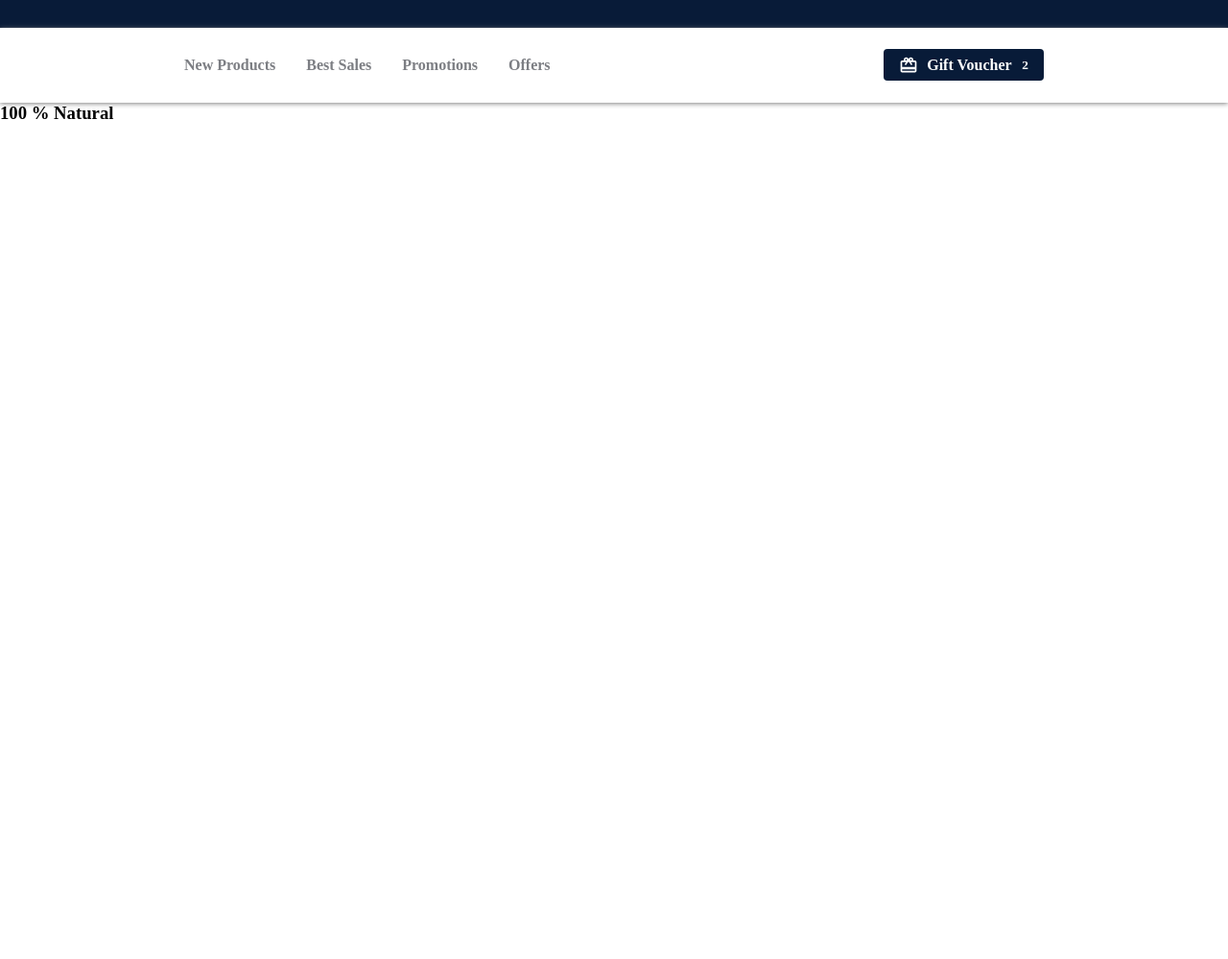
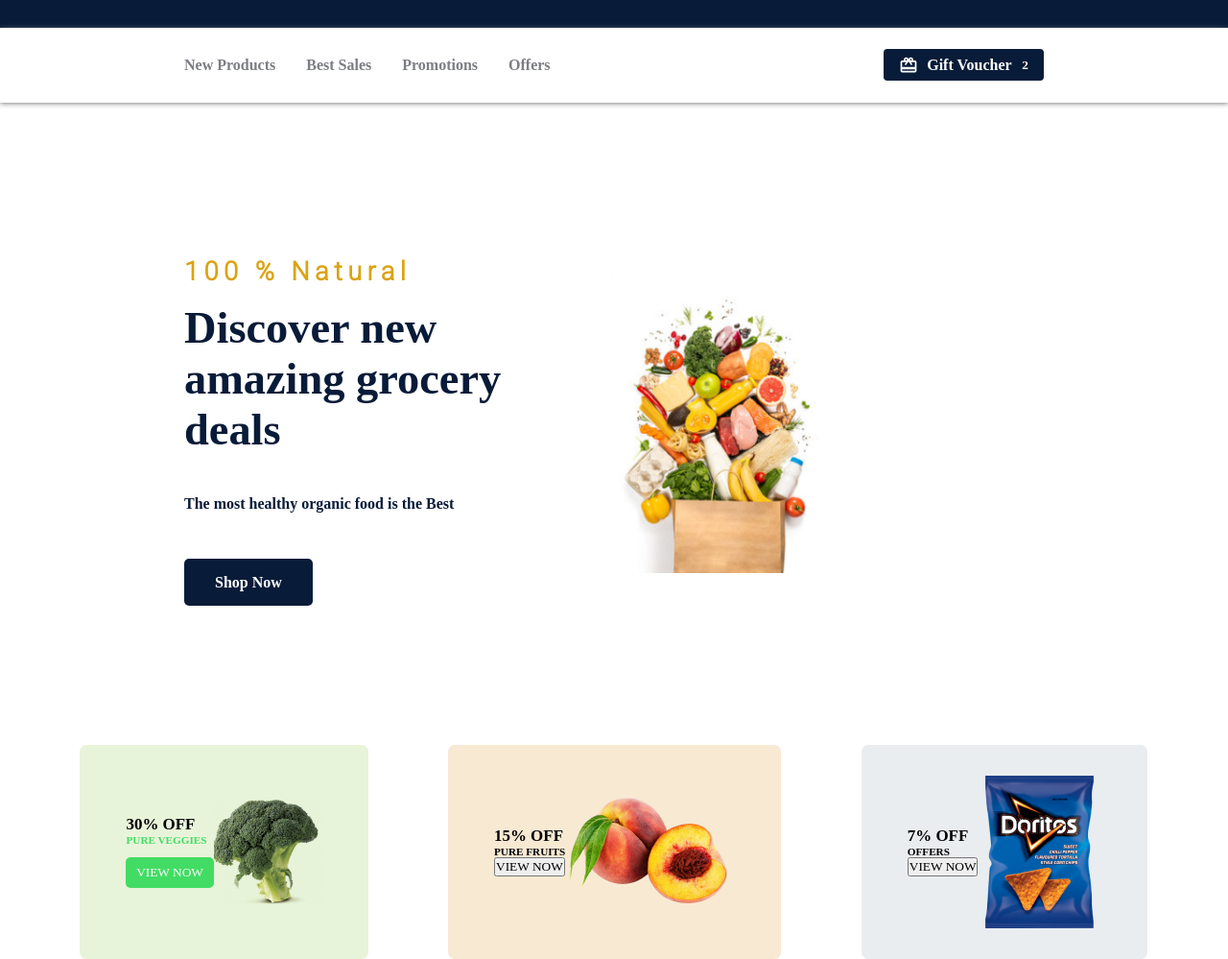
Before and after one commit to UnityGameDesign-max/group-2, a plain HTML site: page CLIENT/src/index.html in a window 1280 px wide. Shown: the part 71-1070 px from the top of the page at 96% size. Before the commit the page ends 800 px from the top, so only its background shows below. Drawn offline with Linux system fonts and the light colour scheme; a web font is replaced by a local one.

Commit message:
added styles

```diff
--- a/CLIENT/src/index.html
+++ b/CLIENT/src/index.html
@@ -24,7 +24,7 @@
                 </aside>
             </figcaption>
         </figure>
-        <form class="search-section row-item">
+        <form method="post" class="search-section row-item">
             <select aria-placeholder="Catergory">
                 <option>Catergory</option>
                 <option>Fresh Veggies</option>
@@ -75,8 +75,43 @@
     </nav>
 
     <main>
-        <section class="hero-section">
-            <h3>100 % Natural</h3>
+        <section class="hero-section hero-section__padding-center row-item">
+            <section class="hero-section__content">
+                <h3>100 % Natural</h3>
+                <h1>Discover new amazing grocery deals</h1>
+                <p>The most healthy organic food is the Best</p>
+                <a href="#">Shop Now</a>
+            </section>
+            <img src="../assets/hero-section-image.png" alt="hero-section image">
+        </section>
+
+        <section class="discounted-items row-item">
+            <article class="discount__veggies row-item">
+                <section>
+                    <h4>30% OFF</h4>
+                    <p>PURE VEGGIES</p>
+                    <button>VIEW NOW</button>
+                </section>
+                <img src="../assets/broccoli 1.png" alt="">
+            </article>
+
+            <article class="discount__fruits row-item">
+                <section>
+                    <h4>15% OFF</h4>
+                    <p>PURE FRUITS</p>
+                    <button>VIEW NOW</button>
+                </section>
+                <img src="../assets/Peaches.png" alt="">
+            </article>
+
+            <article class="discount__Snacks row-item">
+                <section>
+                    <h4>7% OFF</h4>
+                    <p>OFFERS</p>
+                    <button>VIEW NOW</button>
+                </section>
+                <img src="../assets/Snacks.png" alt="">
+            </article>
         </section>
     </main>
 </body>
--- a/CLIENT/style/style.css
+++ b/CLIENT/style/style.css
@@ -8,7 +8,9 @@
 
 :root {
     --COLOR-PRIMARY: #081B38;
+    --COLOR-PRIMARY-200: #05162e;
     --COLOR-SECONDARY: #42DC64;
+    --COLOR-SECONDARY-200: #2d9c45;
     --COLOR-TERTIARY: #FFF;
     --COLOR-TERTIARY-100: #DBA314;
     --COLOR-TERTIARY-200: #616369d3;
@@ -60,6 +62,10 @@
     border-bottom-right-radius: 5px;
 }
 
+.search-section button:hover {
+    background-color: var(--COLOR-SECONDARY-200)
+}
+
 .search-section button figure img {
     width: 12px;
 }
@@ -85,9 +91,10 @@
     width: 20%;
 }
 
-.links-section .links-section__border::after {
-    content: "";
-    color: #42DC64;
+.links-section ul .links-section__border::after {
+    content: '';
+    position: absolute;
+    background-color: #2dbe28;
 }
 
 .top-navigation h4,
@@ -159,3 +166,120 @@
 .bottom-navigation a {
     text-decoration: none;
 }
+
+
+/*  HERO SECTIONS  */
+
+.hero-section__content h3 {
+    font-family: Roboto;
+    letter-spacing: 0.20em;
+    font-size: 1.7rem;
+    color: var(--COLOR-TERTIARY-100);
+    margin-bottom: 0.6em;
+}
+
+.hero-section__padding-center {
+    margin-inline: auto;
+    width: 70%;
+}
+
+.hero-section {
+    padding-block: 10em;
+    align-items: center;
+    max-width: 2330px;
+    justify-content: space-between;
+}
+
+.hero-section h1 {
+    font-size: 2.9em;
+    max-width: 600px;
+    margin-bottom: 0.9em;
+}
+
+.hero-section img {
+    object-fit: contain;
+    width: 54%;
+}
+
+.hero-section__content {
+    width: 43%;
+}
+
+.hero-section h1,
+.hero-section p {
+    color: var(--COLOR-PRIMARY);
+}
+
+.hero-section__content a {
+    font-weight: 600;
+    text-decoration: none;
+    color: var(--COLOR-TERTIARY);
+    background-color: var(--COLOR-PRIMARY);
+    padding: 1em 2em;
+    border-radius: 5px;
+}
+
+.hero-section__content a:hover {
+    background-color: var(--COLOR-PRIMARY-200);
+}
+
+.hero-section p {
+    font-weight: 600;
+    margin-bottom: 4em;
+}
+
+.discounted-items {
+    justify-content: space-evenly;
+}
+
+.discount__veggies {
+    background-color: #E8F4D9;
+}
+
+.discount__fruits {
+    background-color: #F8E9D3;
+}
+
+.discount__Snacks {
+    background-color: #EAEDF0;
+}
+
+.discount__fruits,
+.discount__veggies,
+.discount__Snacks {
+    padding: 2em 3em;
+    border-radius: 7px;
+}
+
+.discount__veggies,
+.discount__fruits,
+.discount__Snacks {
+    align-items: center;
+}
+
+.discount__veggies h4,
+.discount__fruits h4,
+.discount__Snacks h4 {
+    font-size: 1.06rem;
+}
+
+.discount__veggies p {
+    color: var(--COLOR-SECONDARY);
+}
+
+.discount__veggies section button {
+    border: none;
+    cursor: pointer;
+    padding: 0.6em 0.8em;
+    margin-top: 12px;
+    border-radius: 5px;
+    color: var(--COLOR-TERTIARY);
+    background-color: var(--COLOR-SECONDARY);
+}
+
+.discount__fruits p,
+.discount__Snacks p,
+.discount__veggies p {
+    font-size: 0.7rem;
+    font-weight: 600;
+}
```
Also changed, not shown: CLIENT/assets/Peaches.png (added), CLIENT/assets/Snacks.png (added), CLIENT/assets/broccoli 1.png (added), CLIENT/assets/hero-section-image.png (added).
